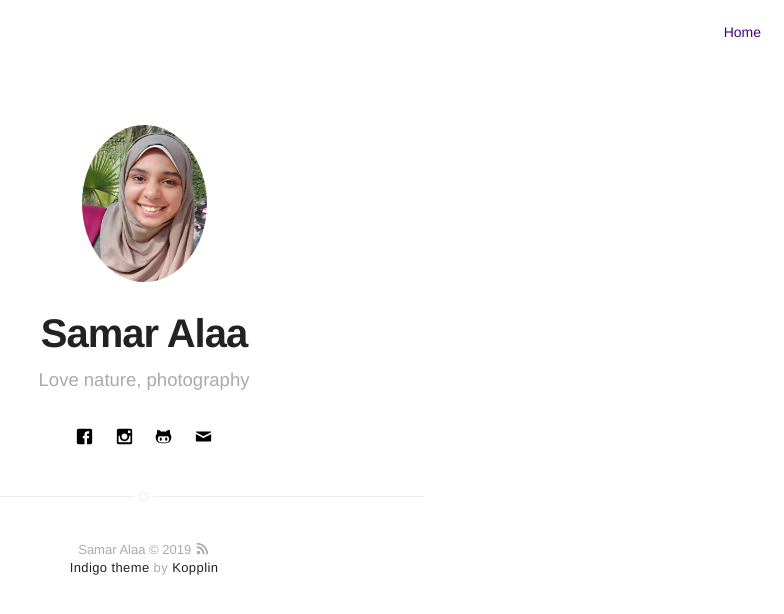
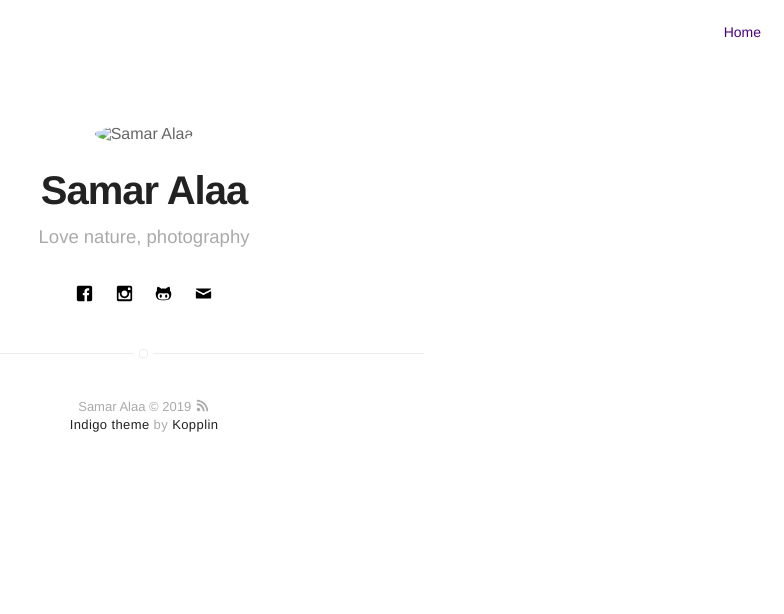
Before and after one commit to Samar-Alaa/Personal-website, a Jekyll site: the page built from blog/index.html, in a window 1280 px wide. Shown: the top 614 px of the page, without its empty margins (496-1280 px from the left). Built offline with Jekyll 4.4.1, drawn with Linux system fonts in a browser that asks for light colours.

Commit message:
my website

```diff
--- a/_config.yml
+++ b/_config.yml
@@ -7,7 +7,7 @@ description: A blog about technology and stuff related
 
 # if it's an external image, update below for true
 # better with square images
-external-image: false
+external-image: true
 picture: assets/images/picture.jpg
 
 # If you want to include your resume, set to true
```
